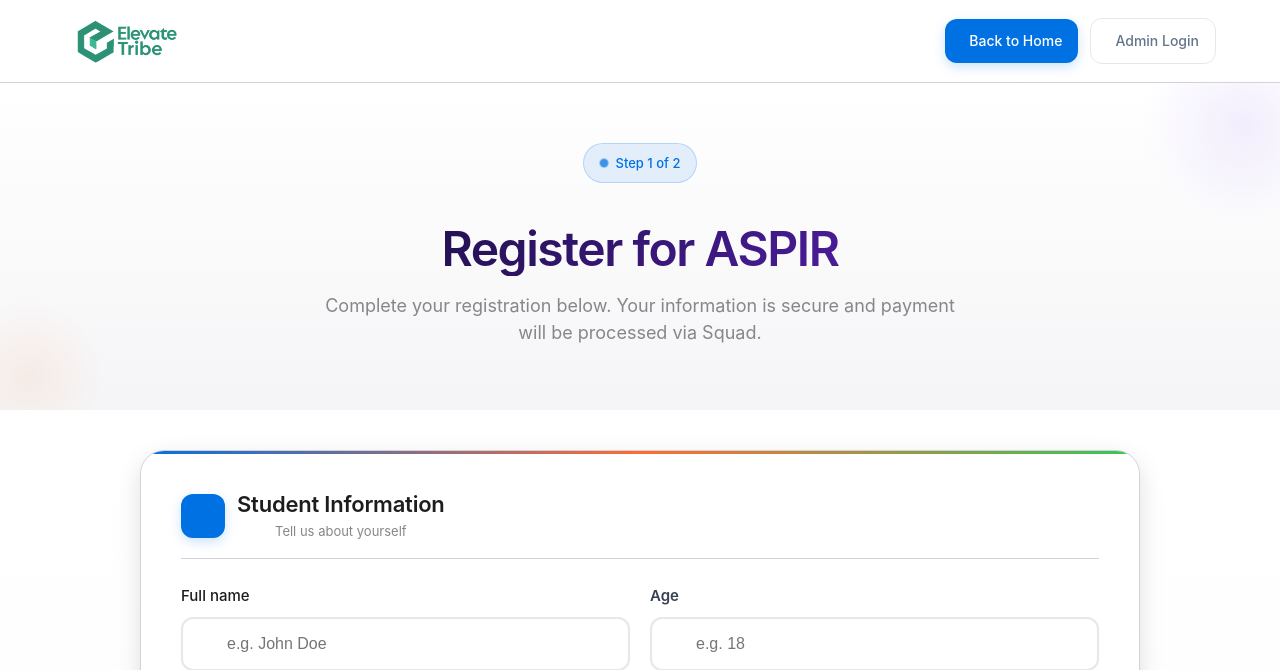
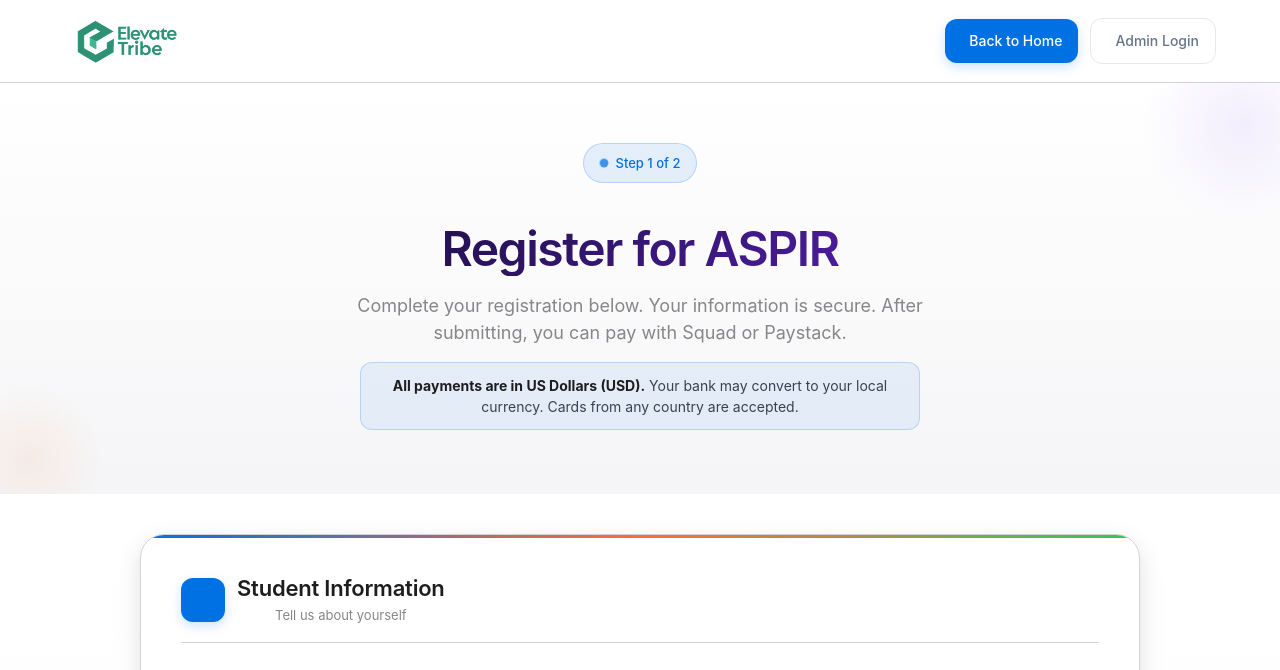
Before and after one commit to josueadimado/elevate_registration, a Django app: page /register/ in a window 1280 px wide. Shown: the top 670 px of the page. Run offline with Django 4.2, Linux system fonts and the light colour scheme; data that the repository does not hold is empty; some libraries are stand-ins or nearby versions; some web fonts are replaced.

Commit message:
Payments: USD only for Squad and Paystack; add USD note on register page

```diff
--- a/registrations/templates/registrations/register.html
+++ b/registrations/templates/registrations/register.html
@@ -47,9 +47,12 @@
       <h1 class="hero-title" style="font-size: 48px; font-weight: 600; margin-bottom: 16px; letter-spacing: -0.03em; color: #1d1d1f; line-height: 1.1;">
         Register for ASPIR
       </h1>
-      <p class="hero-subtitle" style="font-size: 18px; color: #86868b; max-width: 680px; margin: 0 auto 24px; line-height: 1.5; font-weight: 400; padding: 0 16px;">
-        Complete your registration below. Your information is secure and payment will be processed via Squad.
+      <p class="hero-subtitle" style="font-size: 18px; color: #86868b; max-width: 680px; margin: 0 auto 16px; line-height: 1.5; font-weight: 400; padding: 0 16px;">
+        Complete your registration below. Your information is secure. After submitting, you can pay with Squad or Paystack.
       </p>
+      <div style="max-width: 560px; margin: 0 auto 24px; padding: 12px 18px; background: rgba(0, 113, 227, 0.08); border: 1px solid rgba(0, 113, 227, 0.2); border-radius: 12px; font-size: 14px; color: #374151; line-height: 1.5;">
+        <strong style="color: #1d1d1f;">All payments are in US Dollars (USD).</strong> Your bank may convert to your local currency. Cards from any country are accepted.
+      </div>
 
     </div>
   </section>
--- a/registrations/views.py
+++ b/registrations/views.py
@@ -264,9 +264,11 @@ def initialize_payment(request):
 
     registration.save()
 
-    # Get payment option and gateway from form data
-    payment_option = request.POST.get('payment_option', 'partial')
-    payment_gateway = request.POST.get('payment_gateway', 'squad').lower()
+    # Get payment option and gateway from form data (all payments in USD)
+    body = _parse_body_json(request)
+    payment_option = (body.get('payment_option') or request.POST.get('payment_option') or 'partial').lower()
+    payment_option = 'full' if payment_option == 'full' else 'partial'
+    payment_gateway = (body.get('payment_gateway') or request.POST.get('payment_gateway') or 'squad').lower()
 
     # Determine payment amount and reference based on option (unique ref per attempt to avoid Duplicate Transaction Reference)
     if payment_option == 'full':
@@ -279,8 +281,7 @@ def initialize_payment(request):
         payment_type = 'registration_fee'
 
     exchange_rate = get_usd_to_ngn_rate()
-    amount_in_ngn = payment_amount * exchange_rate
-    amount_in_kobo = int(amount_in_ngn * 100)
+    amount_subunit = int(round(payment_amount * 100))  # USD cents (all payments in USD)
     callback_url = request.build_absolute_uri(f'/success/?reference={reference}')
     metadata = {
         'student_name': registration.full_name,
@@ -308,10 +309,11 @@ def initialize_payment(request):
             }
             payload = {
                 'email': registration.email,
-                'amount': amount_in_kobo,
+                'amount': amount_subunit,
                 'reference': reference,
                 'callback_url': callback_url,
                 'metadata': metadata,
+                'currency': 'USD',
             }
             response = requests.post(url, headers=headers, json=payload)
             data = response.json()
@@ -331,8 +333,7 @@ def initialize_payment(request):
                 'message': str(e),
             }, status=500)
 
-    # Squad: Initiate Payment (https://docs.squadco.com/Payments/Initiate-payment)
-    # POST /transaction/initiate → returns checkout_url for payment modal
+    # Squad: Initiate Payment — all in USD
     registration.squad_reference = reference
     registration.save()
     url = f"{settings.SQUAD_BASE_URL}/transaction/initiate"
@@ -350,8 +351,8 @@ def initialize_payment(request):
     }
     payload = {
         'email': registration.email,
-        'amount': str(amount_in_kobo),
-        'currency': 'NGN',
+        'amount': str(amount_subunit),
+        'currency': 'USD',
         'initiate_type': 'inline',
         'transaction_ref': reference,
         'customer_name': registration.full_name,
@@ -446,8 +447,7 @@ def pay_registration_fee(request, registration_id):
         payment_type = 'registration_fee'
 
     exchange_rate = get_usd_to_ngn_rate()
-    amount_in_ngn = payment_amount * exchange_rate
-    amount_in_kobo = int(amount_in_ngn * 100)
+    amount_subunit = int(round(payment_amount * 100))  # USD cents (all payments in USD)
     callback_url = request.build_absolute_uri(f'/success/?reference={reference}')
     metadata = {
         'student_name': registration.full_name,
@@ -475,10 +475,11 @@ def pay_registration_fee(request, registration_id):
             }
             payload = {
                 'email': registration.email,
-                'amount': amount_in_kobo,
+                'amount': amount_subunit,
                 'reference': reference,
                 'callback_url': callback_url,
                 'metadata': metadata,
+                'currency': 'USD',
             }
             response = requests.post(url, headers=headers, json=payload)
             data = response.json()
@@ -498,7 +499,7 @@ def pay_registration_fee(request, registration_id):
                 'message': str(e),
             }, status=500)
 
-    # Squad
+    # Squad — all in USD
     url = f"{settings.SQUAD_BASE_URL}/transaction/initiate"
     auth_key = settings.SQUAD_SECRET_KEY.strip()
     if not auth_key:
@@ -514,8 +515,8 @@ def pay_registration_fee(request, registration_id):
     }
     payload = {
         'email': registration.email,
-        'amount': str(amount_in_kobo),
-        'currency': 'NGN',
+        'amount': str(amount_subunit),
+        'currency': 'USD',
         'initiate_type': 'inline',
         'transaction_ref': reference,
         'customer_name': registration.full_name,
@@ -577,11 +578,11 @@ def pay_course_fee(request, registration_id):
     if not registration.registration_fee_paid:
         return JsonResponse({'error': 'Registration fee must be paid first'}, status=400)
 
+    body = _parse_body_json(request)
     reference = _unique_ref("ASPIR-COURSE-", str(registration.id))
     exchange_rate = get_usd_to_ngn_rate()
     course_fee_amount = float(registration.course_fee_amount or registration.get_course_fee())
-    amount_in_ngn = course_fee_amount * exchange_rate
-    amount_in_kobo = int(amount_in_ngn * 100)
+    amount_subunit = int(round(course_fee_amount * 100))  # USD cents (all payments in USD)
     callback_url = request.build_absolute_uri(f'/success/?reference={reference}')
     metadata = {
         'student_name': registration.full_name,
@@ -609,10 +610,11 @@ def pay_course_fee(request, registration_id):
             }
             payload = {
                 'email': registration.email,
-                'amount': amount_in_kobo,
+                'amount': amount_subunit,
                 'reference': reference,
                 'callback_url': callback_url,
                 'metadata': metadata,
+                'currency': 'USD',
             }
             response = requests.post(url, headers=headers, json=payload)
             data = response.json()
@@ -632,7 +634,7 @@ def pay_course_fee(request, registration_id):
                 'message': str(e),
             }, status=500)
 
-    # Squad
+    # Squad — all in USD
     url = f"{settings.SQUAD_BASE_URL}/transaction/initiate"
     auth_key = settings.SQUAD_SECRET_KEY.strip()
     if not auth_key:
@@ -648,8 +650,8 @@ def pay_course_fee(request, registration_id):
     }
     payload = {
         'email': registration.email,
-        'amount': str(amount_in_kobo),
-        'currency': 'NGN',
+        'amount': str(amount_subunit),
+        'currency': 'USD',
         'initiate_type': 'inline',
         'transaction_ref': reference,
         'customer_name': registration.full_name,
```
Also changed, not shown: docs/squad_reply_draft.md (added, +33 -0 lines), registrations/templates/registrations/success.html (+5 -6 lines).
